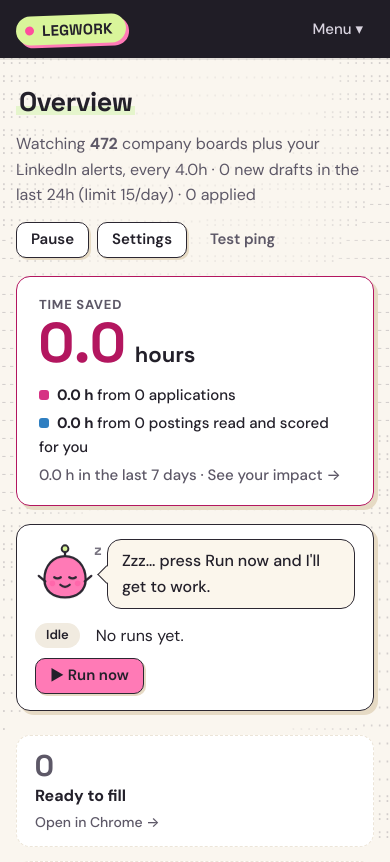
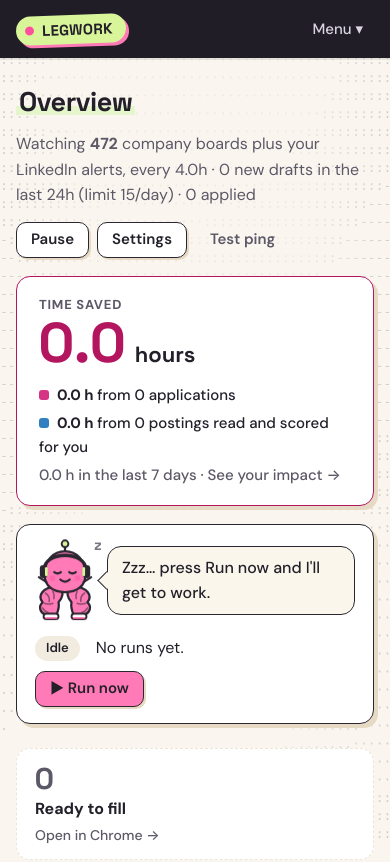
Before and after one commit to liamcooneyh/legwork, a FastAPI app: page / in a window 390 px wide. Shown: the top 862 px of the page. Run offline with FastAPI, Linux system fonts and the light colour scheme; data that the repository does not hold is empty.

Commit message:
Give Pip headphones, legs, and music notes while a run is going

```diff
--- a/autoapply/web/templates/index.html
+++ b/autoapply/web/templates/index.html
@@ -30,13 +30,23 @@
   .idle .grow { flex: 1; min-width: 220px; }
 
   .buddy { display: flex; align-items: center; gap: 12px; margin: -2px 0 14px; }
-  .buddy-bod { position: relative; flex: none; width: 60px; height: 60px; padding: 0; border: 0; background: none; box-shadow: none; cursor: pointer; }
+  .buddy-bod { position: relative; flex: none; width: 60px; height: 82px; padding: 0; border: 0; background: none; box-shadow: none; cursor: pointer; }
   .buddy-bod:hover, .buddy-bod:active { background: none; box-shadow: none; transform: none; }
-  .buddy-bod svg { width: 60px; height: 60px; display: block; transform-origin: 50% 90%; overflow: visible; }
+  .buddy-bod svg { width: 60px; height: 82px; display: block; transform-origin: 50% 95%; overflow: visible; }
   .b-body { fill: var(--accent-fill); stroke: var(--line); stroke-width: 2.4; }
   .b-line { fill: none; stroke: var(--line); stroke-width: 2.4; stroke-linecap: round; }
   .b-ink { fill: #23202a; } .b-shine { fill: #fff; } .b-cheek { fill: #ff4f9d; opacity: .45; }
   .b-bulb { fill: #d9f59a; stroke: var(--line); stroke-width: 2; }
+  /* Headphones (he's vibing) and legs that clearly never skip leg day */
+  .b-band { fill: none; stroke: #2b2731; stroke-width: 3.6; stroke-linecap: round; }
+  .b-cup { fill: #2b2731; } .b-pad { fill: #d9f59a; }
+  .b-leg { fill: var(--accent-fill); stroke: var(--line); stroke-width: 2.4; stroke-linejoin: round; }
+  .b-cut { fill: none; stroke: var(--line); stroke-width: 1.6; stroke-linecap: round; opacity: .55; }
+  .b-shoe { fill: #fff; stroke: var(--line); stroke-width: 2; } .b-sole { fill: #ff4f9d; }
+  .b-notes { display: none; font: 700 13px var(--head); fill: var(--muted); }
+  .is-running .b-notes { display: inline; } .is-running .b-notes text { animation: note 1.8s ease-in infinite; }
+  .is-running .b-notes text:nth-child(2) { animation-delay: .9s; }
+  @keyframes note { 0% { opacity: 0; transform: translate(0, 4px); } 30% { opacity: 1; } 100% { opacity: 0; transform: translate(4px, -10px); } }
   .b-eyes { transform-box: fill-box; transform-origin: center; animation: eyeblink 4.5s infinite; }
   .b-closed { display: none; }
   .b-arm-l, .b-arm-r { transform-box: fill-box; }
@@ -159,16 +169,29 @@
        data-next="{{ next_run | et_time if next_run else '' }}" data-error="{{ '1' if last and last.error else '' }}"
        data-finished="{{ last.finished_at if last and last.finished_at else '' }}">
     <button class="buddy-bod" id="buddy-bod" type="button" title="Pip, your job-hunt buddy (click me)" aria-label="Pip says something new">
-      <svg viewBox="0 0 64 64" aria-hidden="true">
+      <svg viewBox="0 0 64 88" aria-hidden="true">
+        <g class="b-notes"><text x="56" y="16">♪</text><text x="0" y="14">♫</text></g>
+        <!-- legs first, so the little body sits on top of them -->
+        <path d="M22 51C8 52 2 61 8 68C3 72 5 80 12 81H23C25 76 26 72 25 68C30 62 30 56 28 52Z" class="b-leg"/>
+        <path d="M42 51C56 52 62 61 56 68C61 72 59 80 52 81H41C39 76 38 72 39 68C34 62 34 56 36 52Z" class="b-leg"/>
+        <path d="M11 58q5 3 4 9" class="b-cut"/><path d="M53 58q-5 3-4 9" class="b-cut"/><path d="M19 56q2 4 1 8" class="b-cut"/><path d="M45 56q-2 4-1 8" class="b-cut"/>
+        <path d="M10 69q5 1.5 9 0" class="b-cut"/><path d="M54 69q-5 1.5-9 0" class="b-cut"/>
+        <path d="M8 74q2 4 6 5" class="b-cut"/><path d="M56 74q-2 4-6 5" class="b-cut"/>
+        <rect x="9" y="80" width="16" height="6" rx="3" class="b-shoe"/><rect x="39" y="80" width="16" height="6" rx="3" class="b-shoe"/>
+        <rect x="10.5" y="84" width="13" height="1.6" rx=".8" class="b-sole"/><rect x="40.5" y="84" width="13" height="1.6" rx=".8" class="b-sole"/>
         <line x1="32" y1="12" x2="32" y2="5" class="b-line"/><circle cx="32" cy="5" r="3.6" class="b-bulb"/>
         <path d="M10 38c0-15 9.5-25 22-25s22 10 22 25c0 12-9 19-22 19S10 50 10 38z" class="b-body"/>
-        <path d="M11 40 4 34" class="b-line b-arm-l"/><path d="M53 40l7-6" class="b-line b-arm-r"/>
+        <path d="M12 46 4 41" class="b-line b-arm-l"/><path d="M52 46l8-5" class="b-line b-arm-r"/>
         <g class="b-eyes"><g class="b-look"><ellipse cx="24" cy="35" rx="3.2" ry="4.2" class="b-ink"/><ellipse cx="40" cy="35" rx="3.2" ry="4.2" class="b-ink"/>
           <circle cx="25.2" cy="33.4" r="1.1" class="b-shine"/><circle cx="41.2" cy="33.4" r="1.1" class="b-shine"/></g></g>
         <g class="b-closed"><path d="M20.5 35.5q3.5 2.6 7 0" class="b-line"/><path d="M36.5 35.5q3.5 2.6 7 0" class="b-line"/></g>
         <circle cx="18.5" cy="42" r="3" class="b-cheek"/><circle cx="45.5" cy="42" r="3" class="b-cheek"/>
         <path d="M27 43.5q5 4.5 10 0" class="b-line b-smile"/>
         <ellipse cx="32" cy="45" rx="3.4" ry="2.6" class="b-mouth"/>
+        <!-- headphones over everything: band across the top of his head, cups on his "ears" -->
+        <path d="M9.5 34C8 12 56 12 54.5 34" class="b-band"/>
+        <rect x="5" y="28" width="8" height="14" rx="3.5" class="b-cup"/><rect x="51" y="28" width="8" height="14" rx="3.5" class="b-cup"/>
+        <rect x="10.5" y="30" width="3" height="10" rx="1.5" class="b-pad"/><rect x="50.5" y="30" width="3" height="10" rx="1.5" class="b-pad"/>
       </svg>
       <span class="zzz" aria-hidden="true">z</span>
       <span class="confetti" aria-hidden="true"></span>
```
